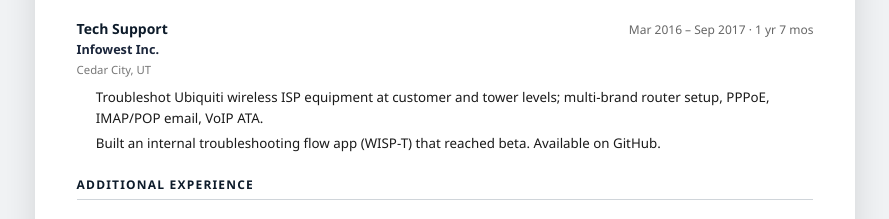
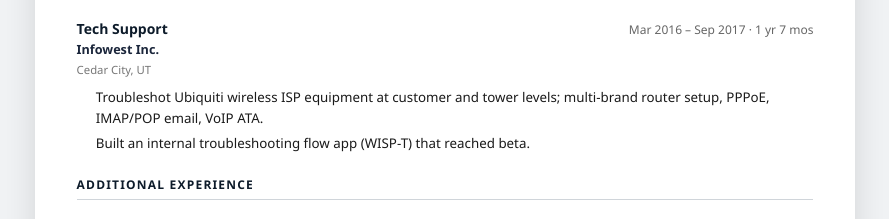
Before and after one commit to austenstrine/austenstrine_portfolio, a Next.js app in the folder apps/web/: page /cv in a window 1280 px wide. Shown: the part 1340-1559 px from the top of the page, without its empty margins (195-1084 px from the left). Built offline with nearby package versions, Linux system fonts and the light colour scheme; no server answers.

Commit message:
Drop GitHub mention from WISP-T CV bullet.

```diff
--- a/apps/web/src/app/cv/CvDocument.tsx
+++ b/apps/web/src/app/cv/CvDocument.tsx
@@ -228,7 +228,7 @@ export function CvDocument() {
 							Troubleshot Ubiquiti wireless ISP equipment at customer and tower levels; multi-brand router setup, PPPoE, IMAP/POP email, VoIP ATA.
 						</li>
 						<li>
-							Built an internal troubleshooting flow app (WISP-T) that reached beta. Available on GitHub.
+							Built an internal troubleshooting flow app (WISP-T) that reached beta.
 						</li>
 					</ul>
 				</div>
```
